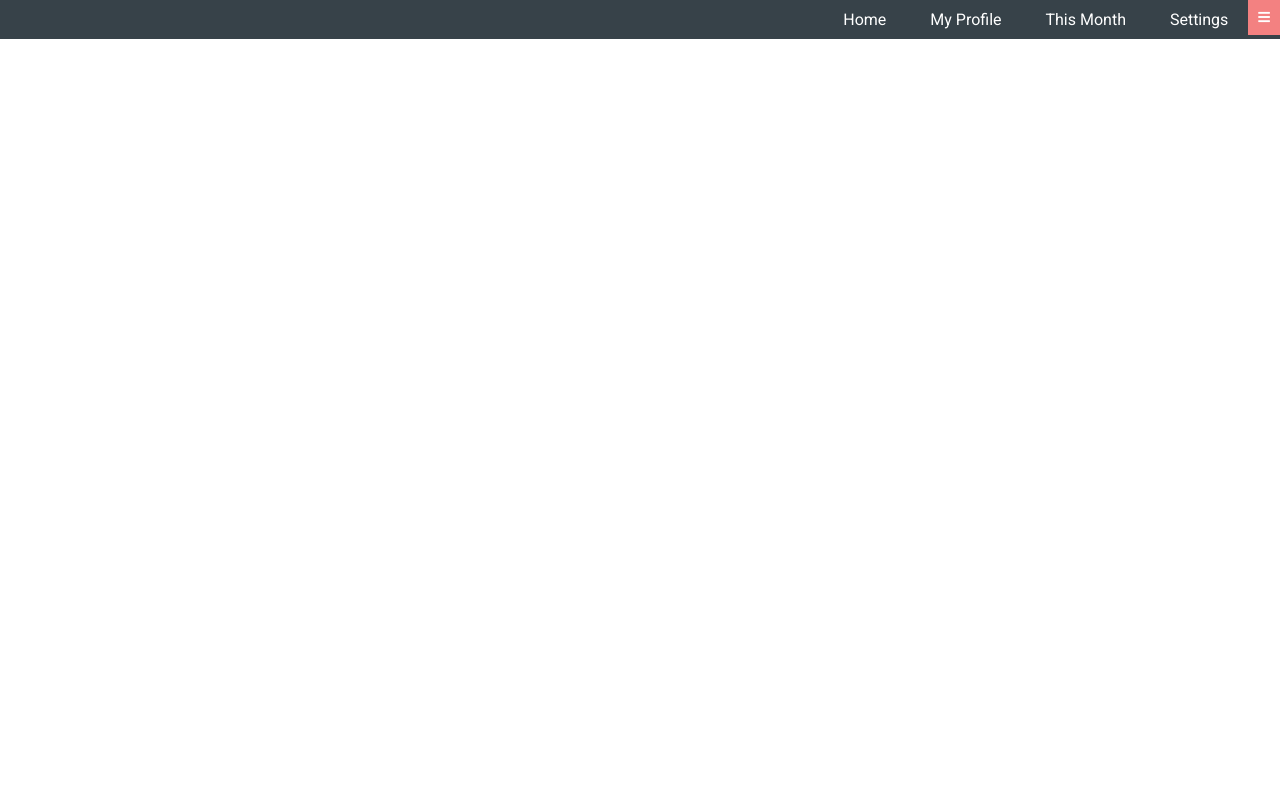
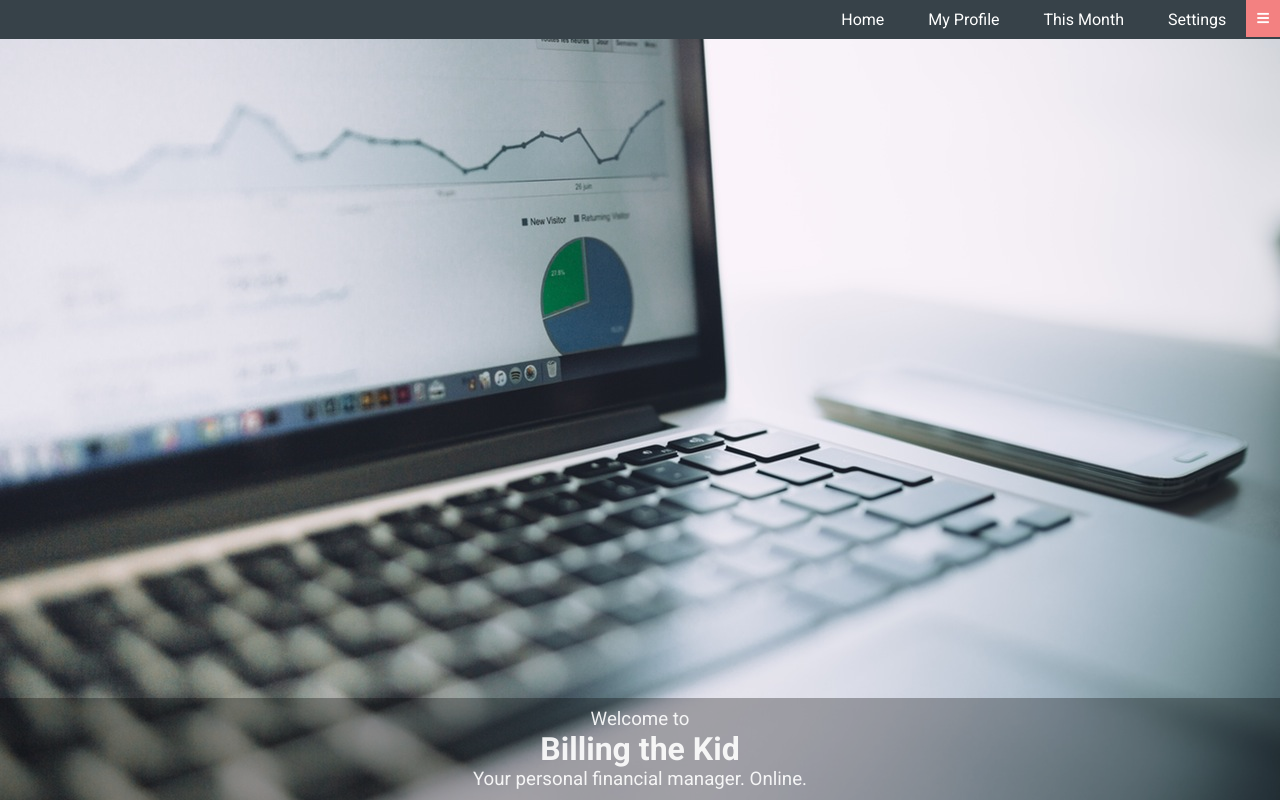
Before and after one commit to Jovanavlahovic/billiing-the-Kid-webpage, a plain HTML site: page index.html in a window 1280 px wide. Drawn offline with nearby package versions, Linux system fonts and the light colour scheme; files that its build step writes are made by us from their sources.

Commit message:
Main section added

```diff
--- a/index.html
+++ b/index.html
@@ -18,7 +18,9 @@
     <title>Billining the Kid</title>
   </head>
   <body>
-    <header>
+
+    <main>
+         <header>
         <button>
           <i class="fas fa-bars"></i>
         </button>
@@ -31,6 +33,11 @@
         </ul>
       </nav>
     </header>
-    <main></main>
+    <div class="main-text">
+<h3>Welcome to</h3>
+        <h1>Billing the Kid</h1>
+        <h3>Your personal financial manager. Online.</h3>
+    </div>
+    </main>
   </body>
 </html>
--- a/scss/style.scss
+++ b/scss/style.scss
@@ -43,7 +43,7 @@ header {
 
   button{
       float: right;
-      padding: 10px;
+      padding: 11px;
       background-color: $main-red;
       color: #fff;
       border: none;
@@ -56,3 +56,24 @@ header {
       }
   }
 }
+
+main{
+    background-image: url('../slike/intro.jpg');
+    background-size: cover;
+    height: 100vh;
+    text-align: center;
+    color: rgba(#fff, 0.9);
+    position: relative;
+}
+
+.main-text{
+    width: 100%;
+    position: absolute;
+    background-color: rgba(#000, 0.3);
+    padding: 10px;
+    bottom: 0;
+
+    h3{
+        font-weight: normal;
+    }
+}
```
